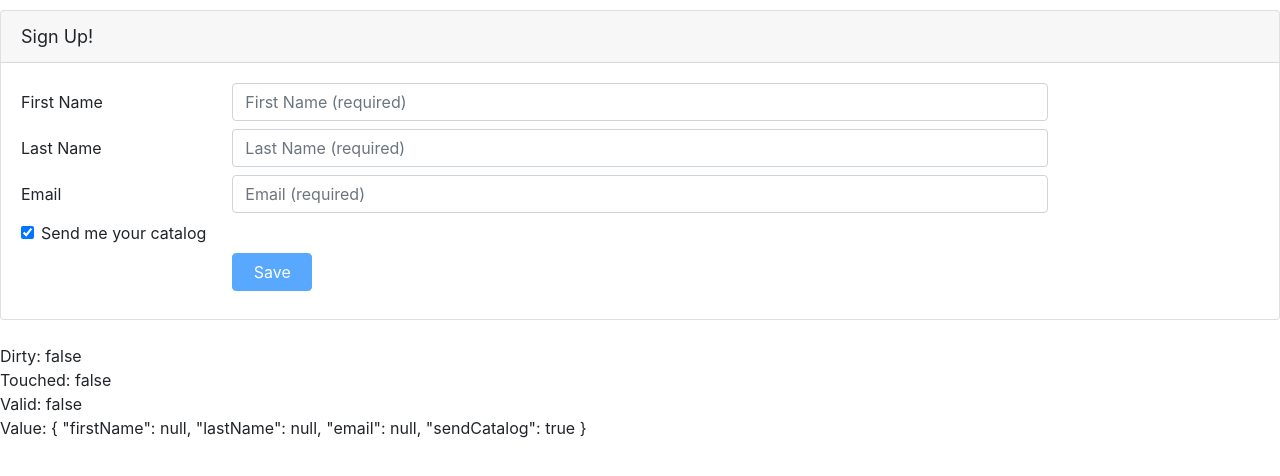
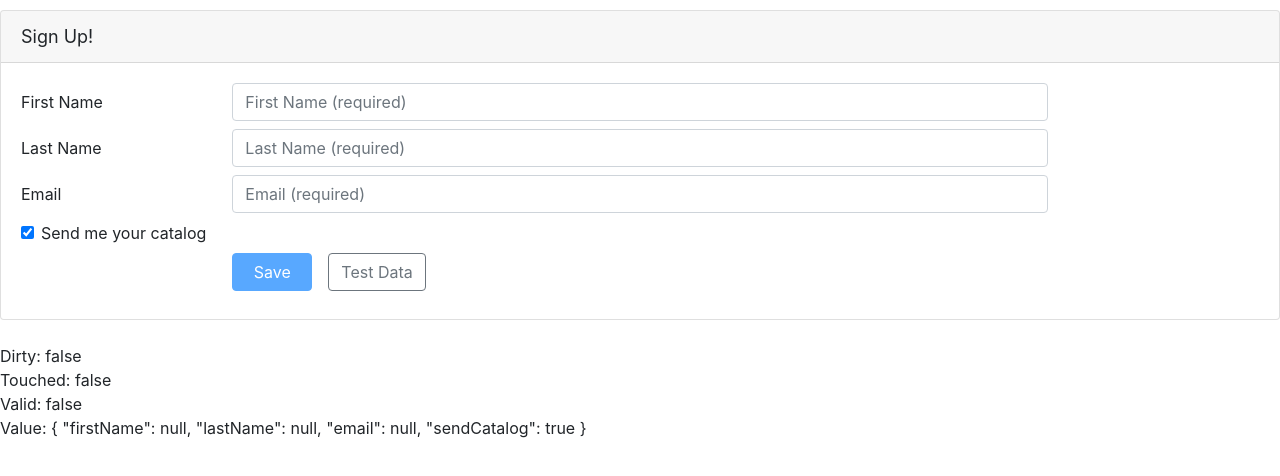
Before and after one commit to GowriKrishnamurthy/Angular-ReactiveForms, an Angular app: page / in a window 1280 px wide. Shown: the top 476 px of the page. Built offline with nearby package versions, Linux system fonts and the light colour scheme.

Commit message:
setValue and PatchValue

```diff
--- a/src/app/customer/customer.component.html
+++ b/src/app/customer/customer.component.html
@@ -219,6 +219,14 @@
                     >
                         Save
                     </button>
+
+                    <button
+                        class="btn btn-outline-secondary"
+                        type="button"
+                        (click)="populateTestData()"
+                    >
+                    Test Data
+                    </button>
                 </div>
             </div>
         </form>
--- a/src/app/customer/customer.component.ts
+++ b/src/app/customer/customer.component.ts
@@ -25,5 +25,13 @@ export class CustomerComponent implements OnInit {
     console.log(this.customerForm);
     console.log('Saved: ' + JSON.stringify(this.customerForm.value));
   }
+  populateTestData(){
+    this.customerForm.setValue({
+      firstName: 'Gowri',
+      lastName: 'K',
+      email: 'Gowrik@something.com',
+      sendCatalog: false
+    });
+  }
 
 }
```
